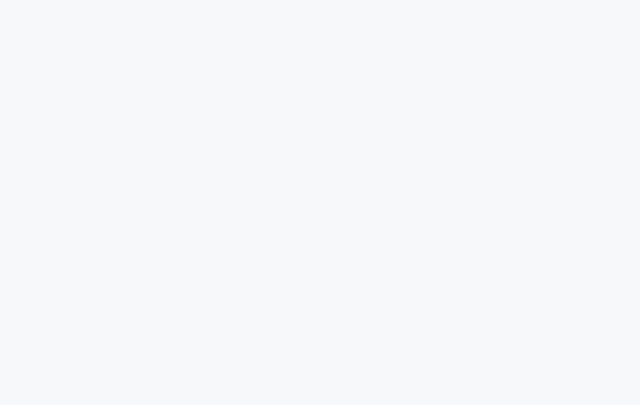
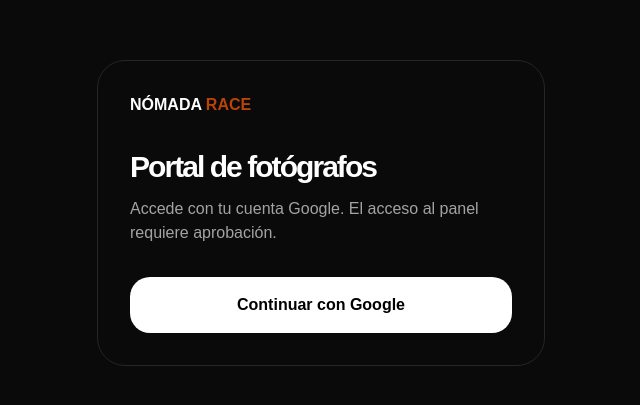
Before and after one commit to franzalbornoz1-bot/nomadarace, a Next.js app: page /home-2/fotografo/login in a window 1280 px wide. Before the commit this address had no page. Shown: the part 187-592 px from the top of the page, without its empty margins (319-959 px from the left). Built offline with nearby package versions, Linux system fonts and the light colour scheme; no server answers.

Commit message:
Add Google OAuth identity verification prototype

```diff
--- /dev/null
+++ b/app/home-2/fotografo/login/page.tsx
@@ -0,0 +1,9 @@
+import { headers } from "next/headers";
+export const dynamic = "force-dynamic";
+export default async function Login() {
+ const h=await headers(); const host=h.get("host")||"";
+ const base=process.env.NEXT_PUBLIC_SUPABASE_URL;
+ const redirect="https://"+host+"/home-2/fotografo/callback";
+ const url=base ? base+"/auth/v1/authorize?provider=google&redirect_to="+encodeURIComponent(redirect):null;
+ return <main className="min-h-screen bg-neutral-950 text-white flex items-center justify-center p-6"><section className="w-full max-w-md rounded-2xl border border-neutral-800 p-8"><a href="/home-2" className="font-black">NÓMADA <span className="text-orange-500">RACE</span></a><h1 className="mt-8 text-3xl font-bold">Portal de fotógrafos</h1><p className="mt-3 text-neutral-400">Accede con tu cuenta Google. El acceso al panel requiere aprobación.</p>{url?<a className="mt-8 block rounded-xl bg-white text-black text-center p-4 font-semibold" href={url}>Continuar con Google</a>:<p className="mt-8">Supabase no configurado.</p>}</section></main>;
+}
```
